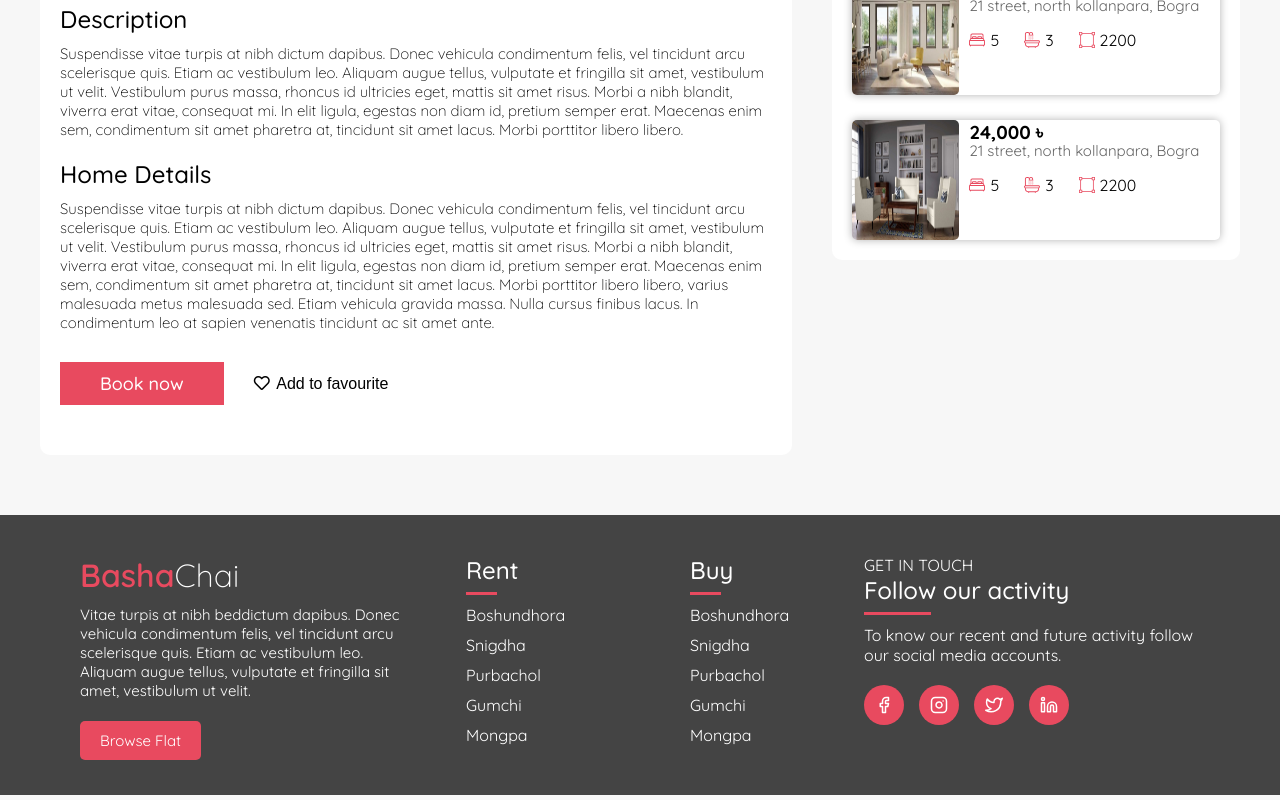
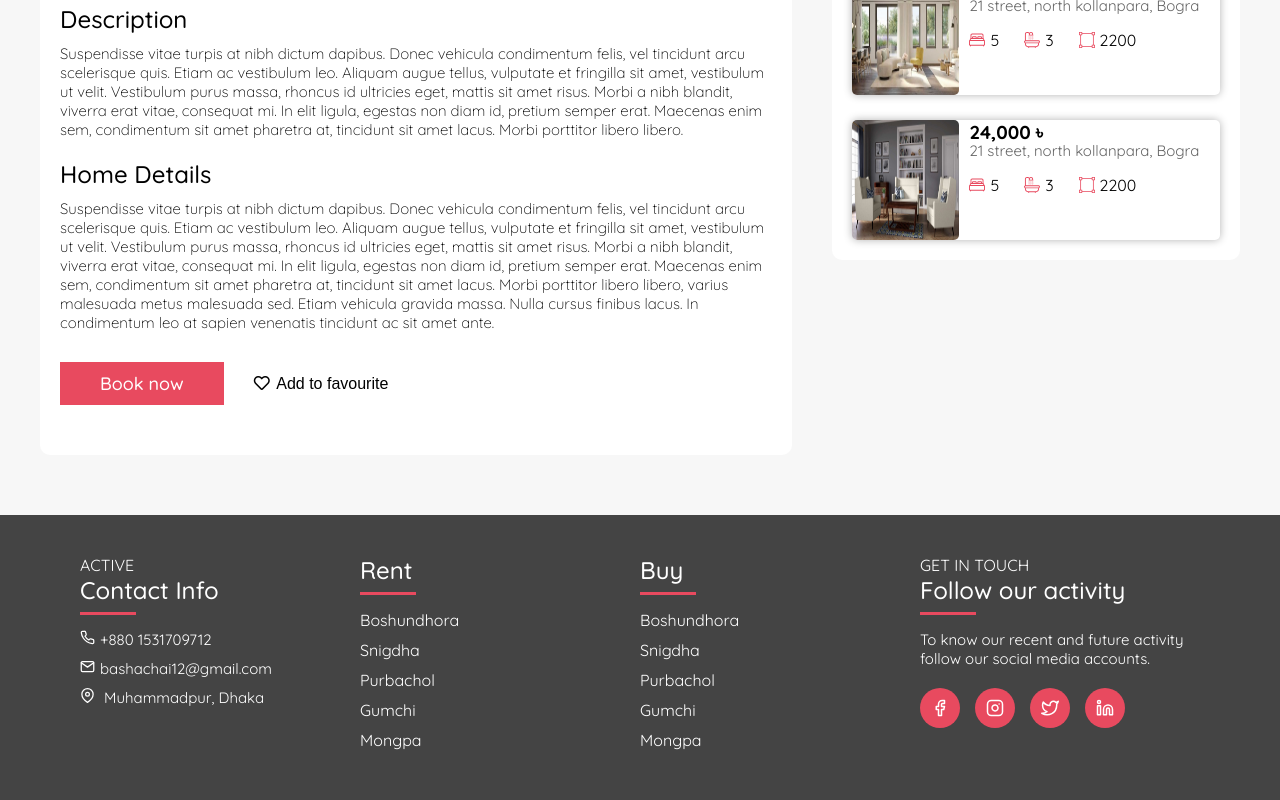
Before and after one commit to MizanurRahmann/Basha-Chai, a React (Create React App) app: page / in a window 1280 px wide. Shown: the part 879-1679 px from the top of the page. Built offline with nearby package versions, Linux system fonts and the light colour scheme.

Commit message:
UPDATE: footer.

```diff
--- a/src/Styles/Footer.css
+++ b/src/Styles/Footer.css
@@ -5,22 +5,29 @@
     font-family: var(--primary-font);
 }
 
-.basic, .contact{ width: 30%;}
-.rent, .buy{ width: 20%; padding: 0 20px 0 50px;}
+.basic, .contact, .rent, .buy{ width: 25%;}
+/* .rent, .buy{ width: 20%; padding: 0 20px 0 50px;} */
 
 .basic h1 span{ font-weight: 600; color: var(--primary-color-dark);}
 .basic h1 { font-weight: 300; margin-bottom: 10px;}
 .basic p{ font-size: 15px; margin-bottom: 30px;}
+
 .basic a{
-    text-decoration: none; color: #fff; border-radius: 5px;
-    padding: 10px 20px; background: var(--primary-color-dark);
-    font-size: 15px; line-height: 15px; transition: .3s;
+    text-decoration: none;
+    color: #fff; font-size: 15px;
+    display: block; margin-bottom: 10px;
 }
-.basic a:hover{ background: var(--primary-color); }
+.basic svg{ width: 15px; height: 15px; margin-right: 5px;}
 
 
-.rent h2, .buy h2, .contact h2{ font-weight: 500; margin-bottom: 20px; position: relative;}
-.rent h2::after, .buy h2::after, .contact h2::after{
+.basic h2,
+.rent h2,
+.buy h2,
+.contact h2{
+    font-weight: 500; margin-bottom: 25px; position: relative;
+}
+
+.basic h2::after, .rent h2::after, .buy h2::after, .contact h2::after{
     content: ''; position: absolute; bottom: -10px; left: 0;
     width: 20%; height: 3px; background: var(--primary-color-dark);
 }
@@ -31,8 +38,8 @@
 .rent a:hover, .buy a:hover{ color: var(--primary-color-dark); }
 
 
-.contact h3{ text-transform: uppercase; font-weight: 400; font-size: 16px; }
-.contact p{ margin-top: 10px; }
+.basic h3, .contact h3{ text-transform: uppercase; font-weight: 400; font-size: 16px; }
+.contact p{ margin-top: 10px; font-size: 15px;}
 .contact .social{ display: flex; margin-top: 20px;}
 .contact .social a{
     width: 40px; height: 40px; border-radius: 50%;
--- a/src/components/Footer/Footer.js
+++ b/src/components/Footer/Footer.js
@@ -6,9 +6,17 @@ function Footer() {
     return (
         <div className="footer">
             <div className="basic">
-                <h1><span>Basha</span>Chai</h1>
-                <p>Vitae turpis at nibh beddictum dapibus. Donec vehicula condimentum felis, vel tincidunt arcu scelerisque quis. Etiam ac vestibulum leo. Aliquam augue tellus, vulputate et fringilla sit amet, vestibulum ut velit.</p>
-                <a href="/">Browse Flat</a>
+                <h3>Active</h3>
+                <h2>Contact Info</h2>
+                <Link to="/">
+                    <svg xmlns="http://www.w3.org/2000/svg" width="24" height="24" viewBox="0 0 24 24" fill="none" stroke="currentColor" stroke-width="2" stroke-linecap="round" stroke-linejoin="round" class="feather feather-phone"><path d="M22 16.92v3a2 2 0 0 1-2.18 2 19.79 19.79 0 0 1-8.63-3.07 19.5 19.5 0 0 1-6-6 19.79 19.79 0 0 1-3.07-8.67A2 2 0 0 1 4.11 2h3a2 2 0 0 1 2 1.72 12.84 12.84 0 0 0 .7 2.81 2 2 0 0 1-.45 2.11L8.09 9.91a16 16 0 0 0 6 6l1.27-1.27a2 2 0 0 1 2.11-.45 12.84 12.84 0 0 0 2.81.7A2 2 0 0 1 22 16.92z"></path></svg>+880 1531709712
+                </Link>
+                <Link to="/">
+                <svg xmlns="http://www.w3.org/2000/svg" width="16" height="16" viewBox="0 0 24 24" fill="none" stroke="currentColor" stroke-width="2" stroke-linecap="round" stroke-linejoin="round" class="feather feather-mail"><path d="M4 4h16c1.1 0 2 .9 2 2v12c0 1.1-.9 2-2 2H4c-1.1 0-2-.9-2-2V6c0-1.1.9-2 2-2z"></path><polyline points="22,6 12,13 2,6"></polyline></svg>bashachai12@gmail.com
+                </Link>
+                <Link to="/">
+                    <svg xmlns="http://www.w3.org/2000/svg" width="24" height="24" viewBox="0 0 24 24" fill="none" stroke="currentColor" stroke-width="2" stroke-linecap="round" stroke-linejoin="round" class="feather feather-map-pin"><path d="M21 10c0 7-9 13-9 13s-9-6-9-13a9 9 0 0 1 18 0z"></path><circle cx="12" cy="10" r="3"></circle></svg> Muhammadpur, Dhaka
+                </Link>
             </div>
             <div className="rent">
                 <h2>Rent</h2>
```
